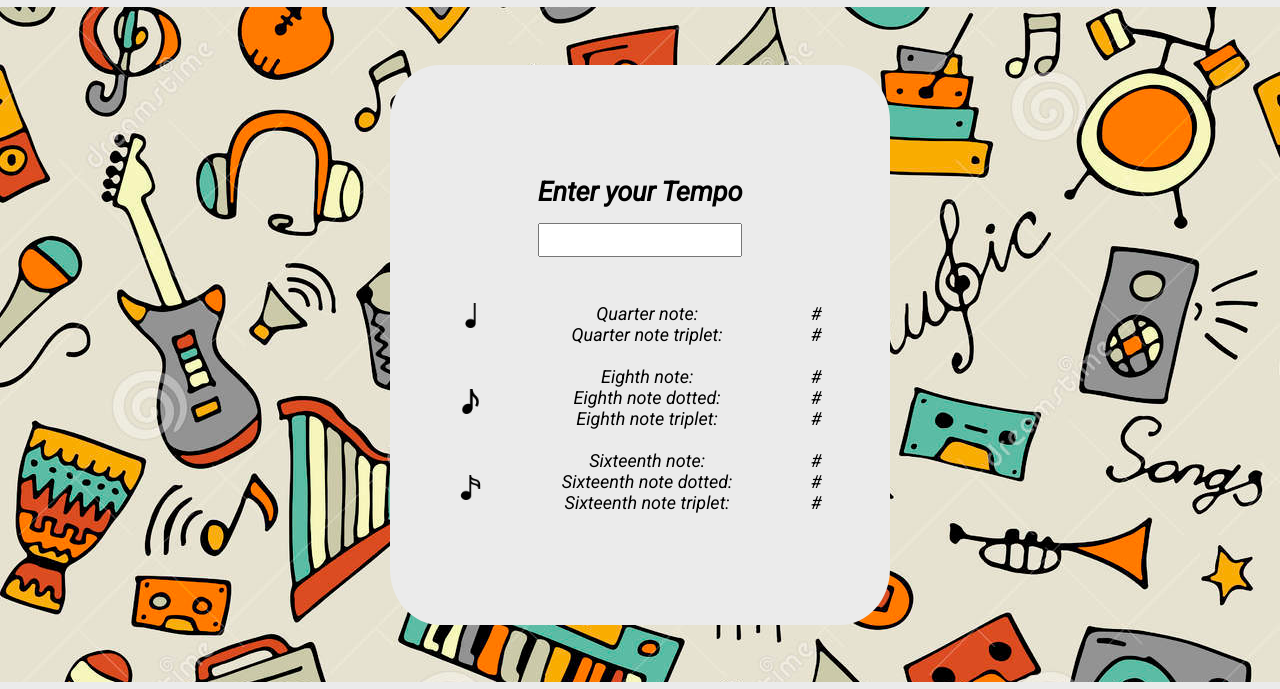
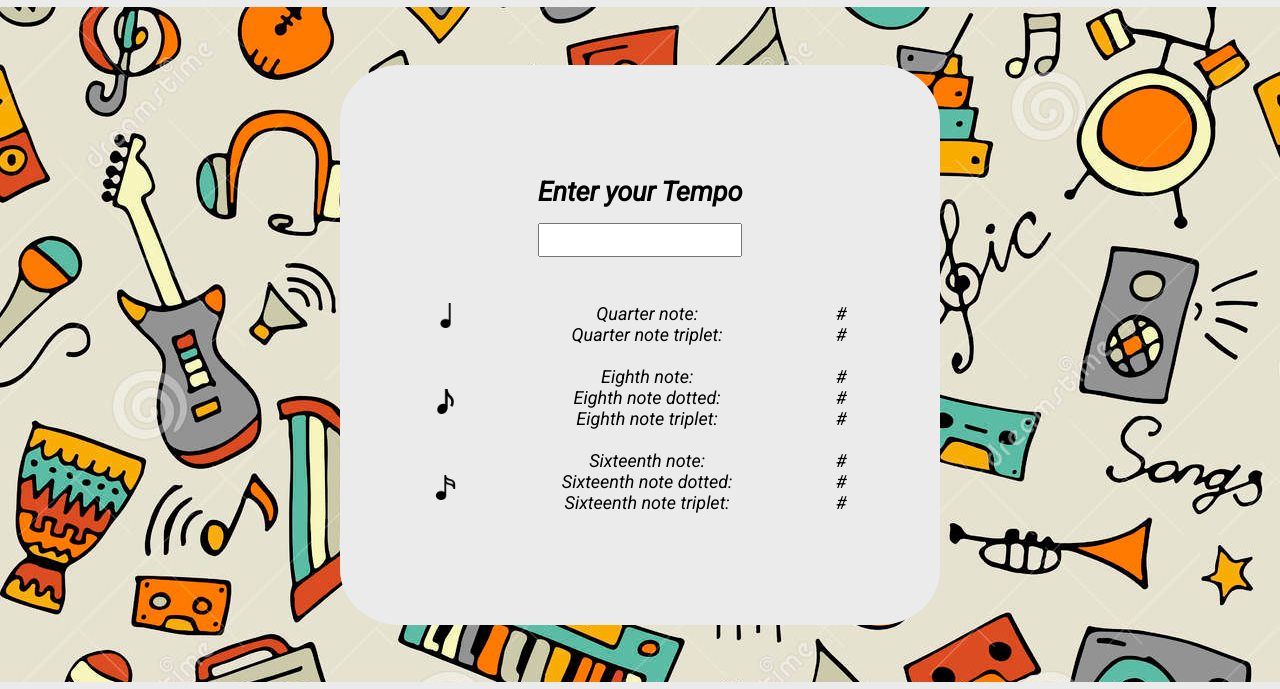
Before and after one commit to edwardhorsey/tempo-calculator, a plain HTML site: page index.html in a window 1280 px wide. Shown: the part 65-754 px from the top of the page. Drawn offline with Linux system fonts and the light colour scheme.

Commit message:
adjust height

```diff
--- a/index.scss
+++ b/index.scss
@@ -44,7 +44,7 @@ main{
   background-color: $secondary-color;
   border-radius: 10%;
   width: 60%;
-  max-width: 600px;
+  // max-width: 600px;
   min-width: 300px;
   height: 70%;
   max-height: 500px;
@@ -164,8 +164,8 @@ main{
     }
 
     main {
-      max-height: 600px;
-      max-width: 500px;
+      max-height: 580px;
+      max-width: 600px;
 
       section {
         padding: 4px 0px;
```
Also changed, not shown: index.css, 1 other file.
